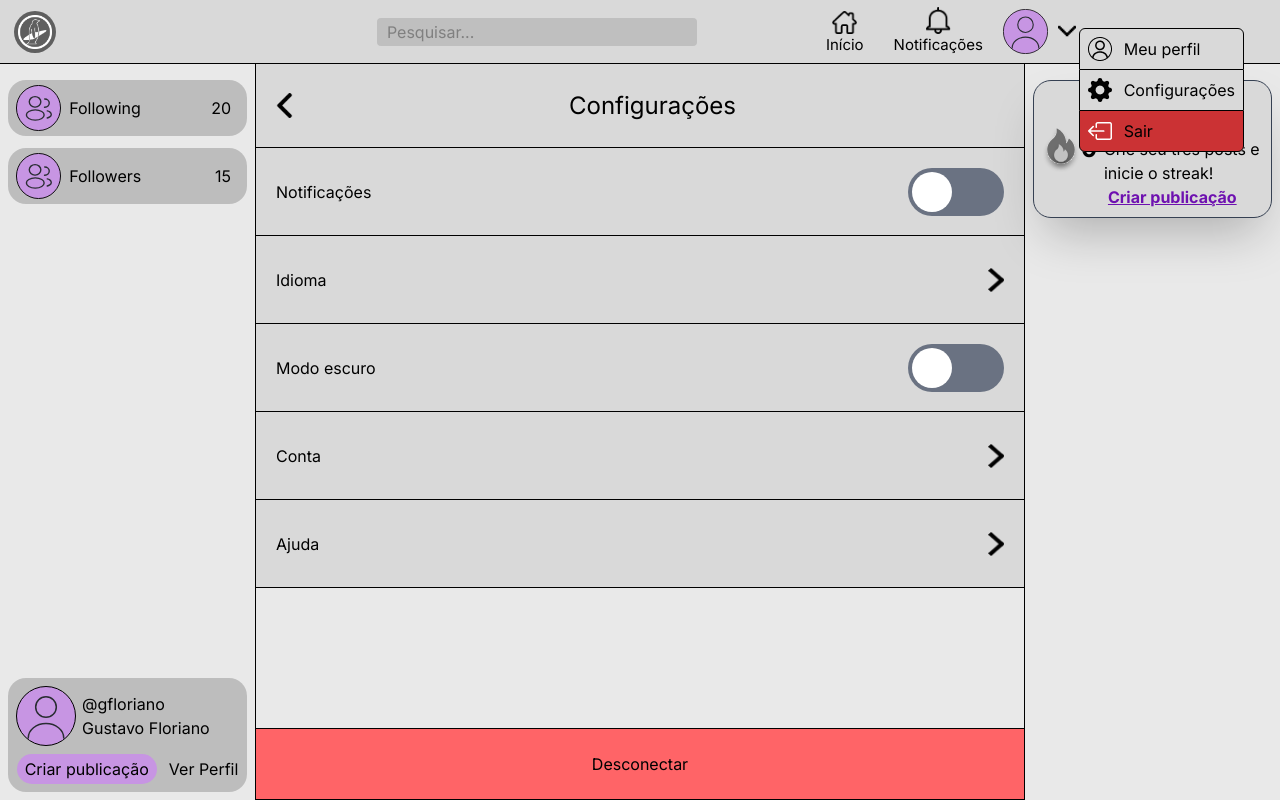
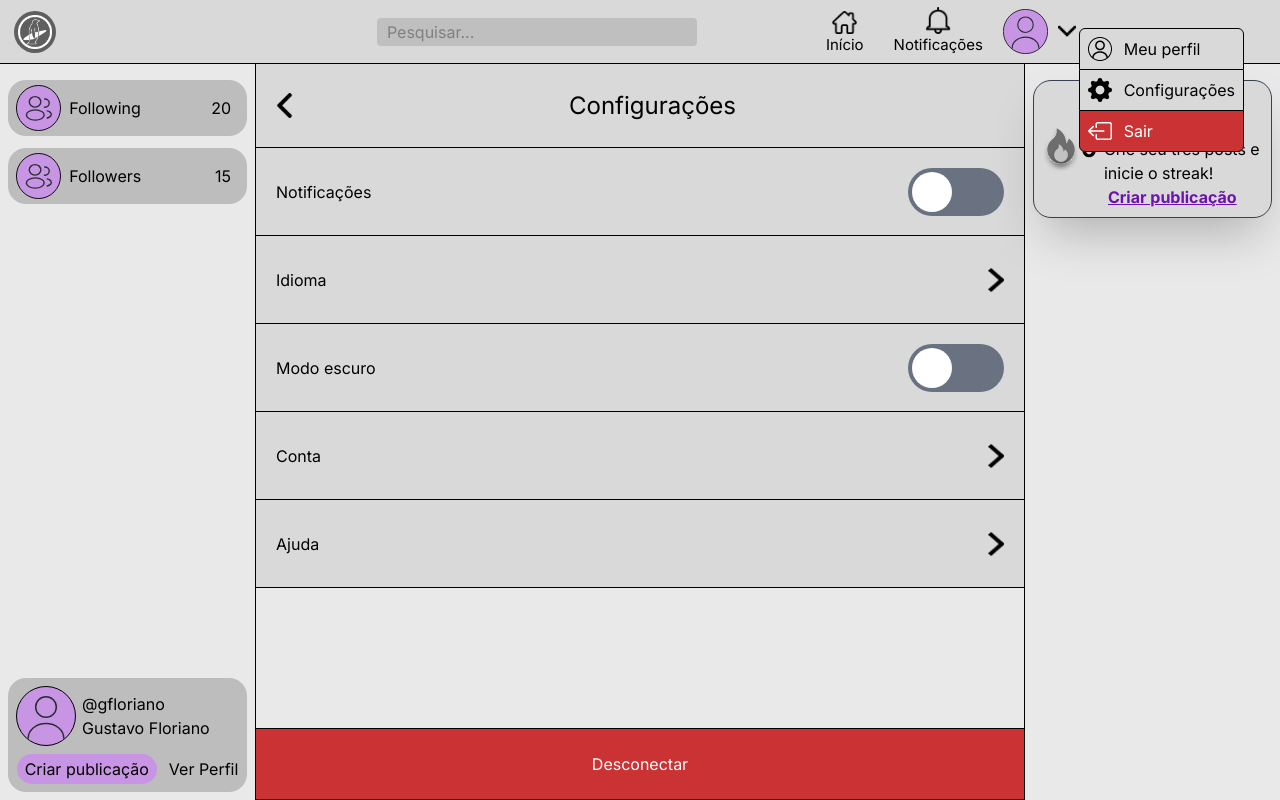
Before and after one commit to catolica-faculdade/pinguin-project, a React (Vite) app: page /settings in a window 1280 px wide. Both pictures are taken after a click on the picture 1062 px from the left and 31 px from the top of the page. Built offline with nearby package versions, Linux system fonts and the light colour scheme.

Commit message:
fix: popUp z-index

```diff
--- a/src/Pages/Settings.jsx
+++ b/src/Pages/Settings.jsx
@@ -44,8 +44,8 @@ function SettingsPage() {
                     <ExitPopUp exitPopUp={exitPopUp} setExitPopUp={setExitPopUp}/>
                     <div>
                         <div className="flex justify-center items-center cursor-pointer" onClick={changeExitPopUp}>
-                            <div className="flex bg-red-400 text-center border-b border-t border-black w-full h-18 items-center justify-center p-2 pl-5 pr-5">
-                                <p>Desconectar</p>
+                            <div className="flex bg-modal-red text-center border-b border-t border-black w-full h-18 items-center justify-center p-2 pl-5 pr-5">
+                                <p className="text-white">Desconectar</p>
                             </div>
                         </div>
                     </div>
--- a/src/components/ExitPopUp.jsx
+++ b/src/components/ExitPopUp.jsx
@@ -6,7 +6,7 @@ function ExitPopUp({exitPopUp, setExitPopUp}) {
     }
 
     return (
-        <div>
+        <div className="z-10">
             {exitPopUp && (
                 <section className="w-screen h-screen bg-exit-pop-up fixed top-0 left-0 flex justify-center items-center">
                     <div className="w-[50%] xl:w-[30%] 2xl:w-[25%] max-sm:w-[80%] xl:text-lg bg-[white] flex flex-col rounded-md">
--- a/src/components/General/Modal.jsx
+++ b/src/components/General/Modal.jsx
@@ -1,6 +1,15 @@
 import { Link } from "react-router-dom";
+import ExitPopUp from "../ExitPopUp";
+import React, {useState} from 'react';
 
 function Modal({isOpen}){
+    const [exitPopUp, setExitPopUp] = useState(false);
+
+    function changeExitPopUp(){
+        setExitPopUp(!exitPopUp);
+    };
+
+
     if (isOpen){
         return(
             <div className="bg-navbar absolute right-9 top-7 rounded-md">
@@ -10,18 +19,19 @@ function Modal({isOpen}){
                         <p>Meu perfil</p>
                     </div>
                 </Link>
+                <ExitPopUp exitPopUp={exitPopUp} setExitPopUp={setExitPopUp}/>
                 <Link to="/settings">
                     <div className="flex w-full border-black p-2 items-center gap-3 border-l border-r">
                         <img src="src\assets\images\config-icon.png" className={`h-6`}/>
                         <p>Configurações</p>
                     </div>
                 </Link>
-                <Link to="/leave">
+                <button className="w-full" onClick={changeExitPopUp}>
                     <div className="flex w-full bg-modal-red border-b-black border p-2 items-center gap-3 rounded-b-md">
                         <img src="src\assets\images\leave-icon.png" className={`h-6`}/>
-                        <p>Sair</p>
+                        <p className="text-white">Sair</p>
                     </div>
-                </Link>
+                </button>
             </div>
         );
     }
--- a/src/components/General/Tab.jsx
+++ b/src/components/General/Tab.jsx
@@ -3,7 +3,7 @@ import { Link } from "react-router-dom";
 function Tab({text, number, path}){
     return(
         <Link to={path}
-        className="relative flex items-center pl-2 h-14 gap-2 bg-tab rounded-[18px] w-full max-w-60">
+        className="relative flex items-center pl-2 h-14 gap-2 bg-tab rounded-[18px] w-full max-w-60 -z-10">
             <div>
                 <img
                 className="min-w-6 xmd:w-15"
--- a/src/components/Posts/Post.jsx
+++ b/src/components/Posts/Post.jsx
@@ -23,7 +23,7 @@ function Post({content}){
     };
 
     return(
-        <div className="bg-navbar max-w-xl w-3/3 flex flex-col gap-3 p-3 pl-6 pr-6 border-1 rounded-2xl relative">
+        <div className="bg-navbar max-w-xl w-3/3 flex flex-col gap-3 p-3 pl-6 pr-6 border-1 rounded-2xl relative -z-10">
             <div className="flex justify-between">
                 <div className='flex items-center gap-3'>
                     <div className='select-none w-12'>
```
Also changed, not shown: src/components/General/ToggleSwitch.jsx (indentation only).
